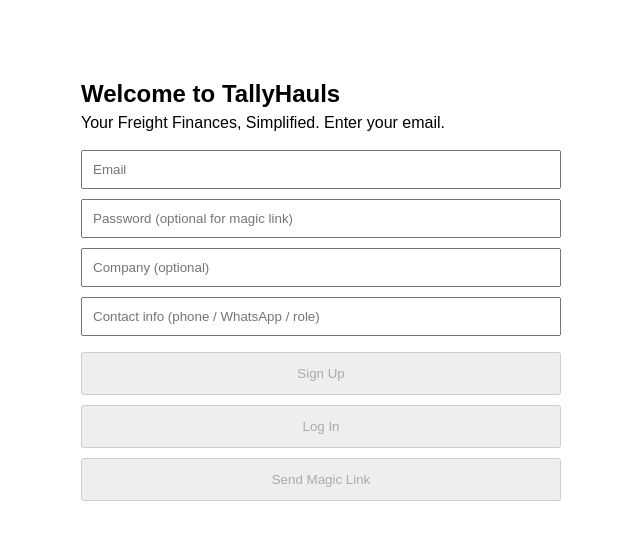
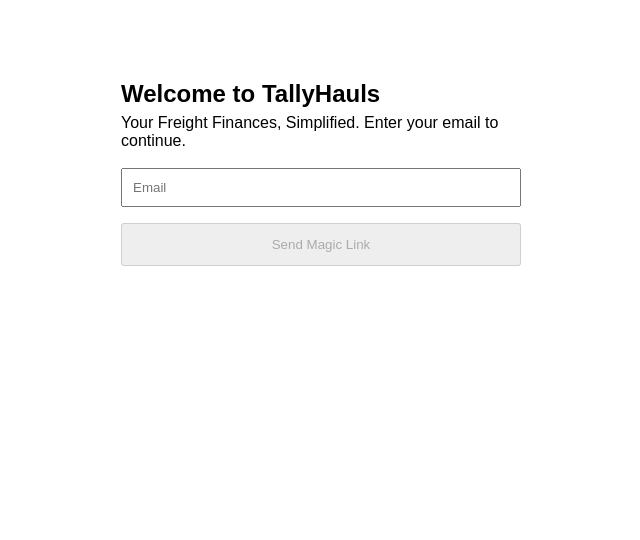
Before and after one commit to RachelShareen2025/tallyhauls-backend, a React (Create React App) app: page / in a window 1280 px wide. Shown: the top 540 px of the page, without its empty margins (319-959 px from the left). Built offline with nearby package versions, Linux system fonts and the light colour scheme.

Commit message:
Simplified onboarding with email + magic link

```diff
--- a/src/Auth.js
+++ b/src/Auth.js
@@ -3,198 +3,39 @@
 
 export default function Auth() {
   const [email, setEmail] = useState('')
-  const [password, setPassword] = useState('')
-  const [company, setCompany] = useState('')
-  const [contactInfo, setContactInfo] = useState('')
   const [message, setMessage] = useState('')
   const [loading, setLoading] = useState(false)
 
-  // Read any pending signup data stored before redirect (magic link flow)
-  function readPending() {
-    try {
-      const raw = localStorage.getItem('tallyhauls_pending')
-      return raw ? JSON.parse(raw) : null
-    } catch (e) {
-      return null
-    }
-  }
-
-  function clearPending() {
-    try {
-      localStorage.removeItem('tallyhauls_pending')
-    } catch (e) {}
-  }
-
-  // Listen for auth state changes (SIGNED_IN -> upsert user row & redirect)
   useEffect(() => {
-    const handleAuth = async (event, session) => {
-      try {
-        if (event === 'SIGNED_IN' && session?.user) {
-          const user = session.user
-          // Prefer local state, but if user came via magic link (new tab) read pending from localStorage
-          const pending = readPending() || {}
-          const companyVal = company || pending.company || ''
-          const contactVal = contactInfo || pending.contact_info || pending.contactInfo || ''
-          const emailVal = user.email || pending.email || ''
-
-          // Upsert user row (id primary key expected)
-          const { error: upsertError } = await supabase.from('users').upsert([
-            {
-              id: user.id,
-              email: emailVal,
-              company: companyVal,
-              contact_info: contactVal
-            }
-          ])
-          if (upsertError) console.error('Upsert user error on SIGNED_IN:', upsertError)
-
-          // Clean pending storage
-          clearPending()
-
-          // Redirect to dashboard only if not already there (prevents loops)
-          if (typeof window !== 'undefined' && window.location.pathname !== '/dashboard') {
-            window.location.href = '/dashboard'
-          }
+    const { data: authListener } = supabase.auth.onAuthStateChange((event, session) => {
+      if (event === 'SIGNED_IN' && session?.user) {
+        // redirect to dashboard
+        if (typeof window !== 'undefined' && window.location.pathname !== '/dashboard') {
+          window.location.href = '/dashboard'
         }
-      } catch (e) {
-        console.error('Auth state handler error:', e)
       }
-    }
-
-    const sub = supabase.auth.onAuthStateChange((event, session) => {
-      handleAuth(event, session)
     })
 
-    // cleanup subscription
     return () => {
-      try {
-        sub?.data?.subscription?.unsubscribe?.()
-      } catch (e) {}
+      authListener?.subscription?.unsubscribe?.()
     }
-    // run once
-    // eslint-disable-next-line react-hooks/exhaustive-deps
   }, [])
 
-  // Helper: attempt to insert/upsert user row when we have a user object
-  async function upsertUserRow(userId, userEmail, companyVal, contactVal) {
-    try {
-      const { error } = await supabase.from('users').upsert([
-        {
-          id: userId,
-          email: userEmail,
-          company: companyVal || '',
-          contact_info: contactVal || ''
-        }
-      ])
-      if (error) throw error
-    } catch (err) {
-      console.error('Error upserting user row:', err)
-    }
-  }
-
-  // Store pending signup data (used for magic-link redirect flows)
-  function storePending(emailVal, companyVal, contactVal) {
-    try {
-      const payload = {
-        email: emailVal || '',
-        company: companyVal || '',
-        contact_info: contactVal || '',
-        created_at: new Date().toISOString()
-      }
-      localStorage.setItem('tallyhauls_pending', JSON.stringify(payload))
-    } catch (e) {
-      console.error('Failed to store pending signup data', e)
-    }
-  }
-
-  // Signup with email + password (explicit redirectTo)
-  async function signUp() {
+  // Magic link login only
+  async function magicLink() {
     setLoading(true)
     setMessage('')
     try {
-      // Save pending details so when user confirms via email we can upsert company/contact
-      storePending(email, company, contactInfo)
-
       const redirectTo = window.location.origin
-      const { data, error } = await supabase.auth.signUp(
-        { email, password },
+      const { error } = await supabase.auth.signInWithOtp(
+        { email },
         { redirectTo }
       )
 
       if (error) {
-        setMessage(`Signup error: ${error.message}`)
-        setLoading(false)
-        return
-      }
-
-      // If user object is returned immediately (depends on confirmation settings), upsert now
-      const userId = data?.user?.id
-      const userEmail = data?.user?.email
-      if (userId && userEmail) {
-        await upsertUserRow(userId, userEmail, company, contactInfo)
-        clearPending()
-      }
-
-      setMessage('Signup successful! Check your email to confirm (or click the magic link).')
-    } catch (err) {
-      console.error(err)
-      setMessage(`Signup error: ${err?.message || 'Unknown error'}`)
-    } finally {
-      setLoading(false)
-    }
-  }
-
-  // Login with email + password
-  async function signIn() {
-    setLoading(true)
-    setMessage('')
-    try {
-      const { data, error } = await supabase.auth.signInWithPassword({ email, password })
-      if (error) {
-        setMessage(`Login error: ${error.message}`)
-        setLoading(false)
-        return
-      }
-
-      const userId = data?.user?.id
-      const userEmail = data?.user?.email
-      if (userId && userEmail) {
-        // upsert with current form values (if provided)
-        await upsertUserRow(userId, userEmail, company, contactInfo)
-        // Redirect only if not already on dashboard
-        if (typeof window !== 'undefined' && window.location.pathname !== '/dashboard') {
-          window.location.href = '/dashboard'
-        }
-      } else {
-        setMessage('Logged in successfully!')
-      }
-    } catch (err) {
-      console.error(err)
-      setMessage(`Login error: ${err?.message || 'Unknown error'}`)
-    } finally {
-      setLoading(false)
-    }
-  }
-
-  // Magic link login (passwordless) — explicitly set redirectTo and store pending
-  async function magicLink() {
-    setLoading(true)
-    setMessage('')
-    try {
-      // Store data before redirect so we can upsert after magic link click
-      storePending(email, company, contactInfo)
-
-      const redirectTo = window.location.origin
-      const { error } = await supabase.auth.signInWithOtp({
-        email
-      }, {
-        redirectTo
-      })
-
-      if (error) {
         setMessage(`Magic link error: ${error.message}`)
       } else {
-        setMessage('Magic link sent! Check your email.')
+        setMessage('✅ Magic link sent! Check your email.')
       }
     } catch (err) {
       console.error(err)
@@ -205,9 +46,11 @@
   }
 
   return (
-    <div style={{ maxWidth: 480, margin: '40px auto', padding: 20, fontFamily: 'Arial, sans-serif' }}>
+    <div style={{ maxWidth: 400, margin: '40px auto', padding: 20, fontFamily: 'Arial, sans-serif' }}>
       <h2 style={{ marginBottom: 6 }}>Welcome to TallyHauls</h2>
-      <p style={{ marginTop: 0, marginBottom: 18 }}>Your Freight Finances, Simplified. Enter your email.</p>
+      <p style={{ marginTop: 0, marginBottom: 18 }}>
+        Your Freight Finances, Simplified. Enter your email to continue.
+      </p>
 
       <input
         type="email"
@@ -215,51 +58,8 @@
         value={email}
         onChange={e => setEmail(e.target.value)}
         disabled={loading}
-        style={{ width: '100%', padding: 10, marginBottom: 10, boxSizing: 'border-box' }}
-      />
-
-      <input
-        type="password"
-        placeholder="Password (optional for magic link)"
-        value={password}
-        onChange={e => setPassword(e.target.value)}
-        disabled={loading}
-        style={{ width: '100%', padding: 10, marginBottom: 10, boxSizing: 'border-box' }}
-      />
-
-      <input
-        type="text"
-        placeholder="Company (optional)"
-        value={company}
-        onChange={e => setCompany(e.target.value)}
-        disabled={loading}
-        style={{ width: '100%', padding: 10, marginBottom: 10, boxSizing: 'border-box' }}
-      />
-
-      <input
-        type="text"
-        placeholder="Contact info (phone / WhatsApp / role)"
-        value={contactInfo}
-        onChange={e => setContactInfo(e.target.value)}
-        disabled={loading}
         style={{ width: '100%', padding: 10, marginBottom: 16, boxSizing: 'border-box' }}
       />
-
-      <button
-        onClick={signUp}
-        disabled={loading || !email || !password}
-        style={{ width: '100%', padding: 12, marginBottom: 10, cursor: loading ? 'not-allowed' : 'pointer' }}
-      >
-        Sign Up
-      </button>
-
-      <button
-        onClick={signIn}
-        disabled={loading || !email || !password}
-        style={{ width: '100%', padding: 12, marginBottom: 10, cursor: loading ? 'not-allowed' : 'pointer' }}
-      >
-        Log In
-      </button>
 
       <button
         onClick={magicLink}
```
